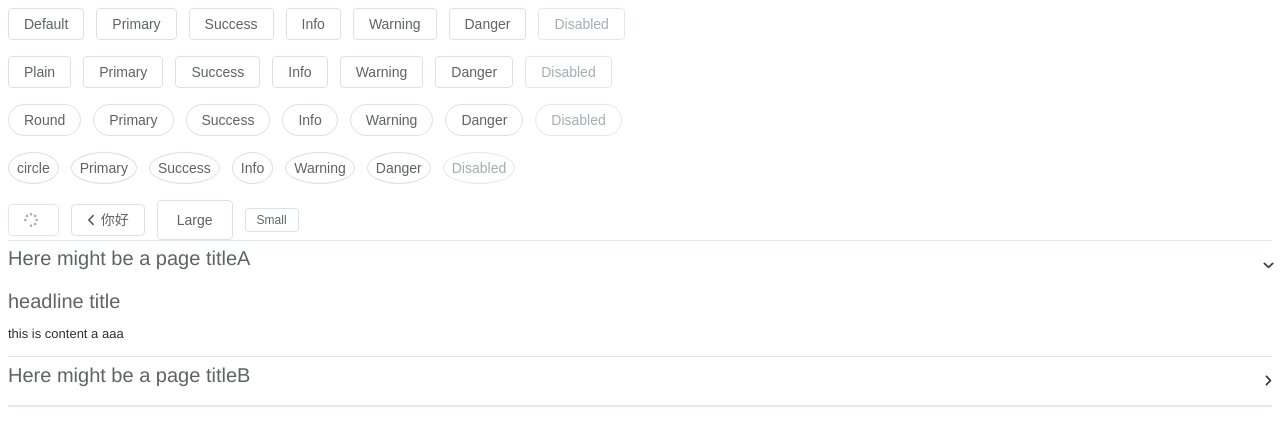
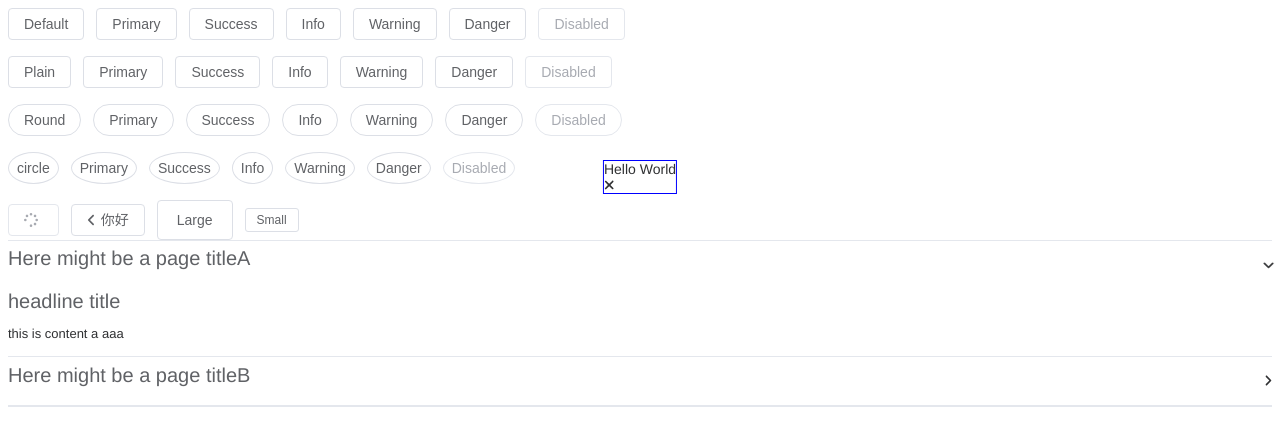
Before and after one commit to csdoge007/Z-UI, a Vue app in the folder Z-UI/: page / in a window 1280 px wide. Shown: the top 446 px of the page. Built offline with nearby package versions, Linux system fonts and the light colour scheme.

Commit message:
feat: 完成message組件

```diff
--- a/Z-UI/src/App.vue
+++ b/Z-UI/src/App.vue
@@ -20,6 +20,7 @@ const activeItems = ref<NameType[]>(['A']);
   <!-- <Button ref="buttonInstance">TestButton</Button>
 
     <Button ref="buttonRef">Test Button</Button> -->
+  <Message message="Hello World" :duration="0" showClose />
   <main>
     <Button>Default</Button>
     <Button type="primary">Primary</Button>
--- a/Z-UI/src/components/Message/Message.vue
+++ b/Z-UI/src/components/Message/Message.vue
@@ -14,7 +14,7 @@
       </slot>
     </div>
     <div class="vk-message__close" v-if="showClose">
-      <Icon icon="xmark" />
+      <Icon @click.stop="$event => visible = false" icon="xmark" />
     </div>
   </div>
 </template>
```
